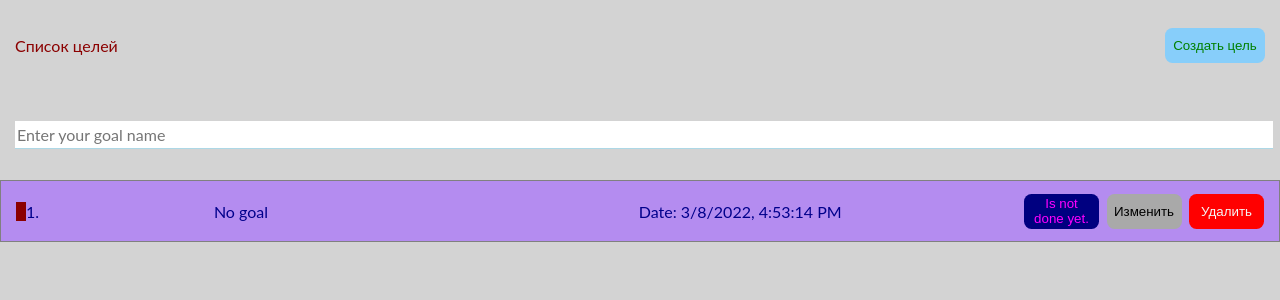
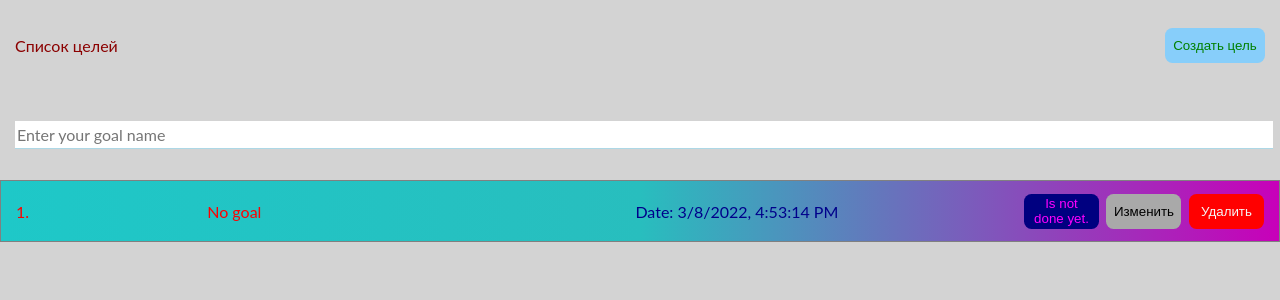
Before and after one commit to rasulam01/ts-task, a React (Create React App) app: page / in a window 1280 px wide. Both pictures are taken after a click on the button "Создать цель". Shown: the top 300 px of the page. Built offline with nearby package versions, Linux system fonts and the light colour scheme; no server answers.

Commit message:
visuals and mixins

```diff
--- a/src/components/Todos/Todos.module.scss
+++ b/src/components/Todos/Todos.module.scss
@@ -27,8 +27,8 @@
   flex-direction: $flex-direction;
 }
 
-@mixin done($border-left, $transition: 0.35s) {
-  border-left: $border-left;
+@mixin done($color, $transition: 0.35s) {
+  color: $color;
   transition: $transition;
 }
 
@@ -88,7 +88,7 @@
   padding-left: 15px;
   text-align: center;
   border-collapse: collapse;
-  background: rgb(180, 140, 240);
+  background: linear-gradient(to right, rgb(30, 200, 200), rgb(40, 190, 190), rgb(200, 0, 185))
 }
 
 .buttons {
@@ -111,8 +111,8 @@
 }
 
 .notDone {
-  @include done(10px solid darkred);
+  @include done(red);
 }
 .done {
-  @include done(10px solid darkgreen);
+  @include done(green);
 }
--- a/src/components/Todos/Todos.tsx
+++ b/src/components/Todos/Todos.tsx
@@ -2,6 +2,7 @@ import { useState, useEffect } from "react";
 import styles from "./Todos.module.scss";
 import axios from "axios";
 import { Data } from "../../interfaces/interfaces";
+import classNames from "classnames";
 // Importing libraries ...
 
 export const TodosList: React.FC = () => {
@@ -67,7 +68,9 @@ export const TodosList: React.FC = () => {
   };
 
   const content = data.length === 0
-  ? "There are no goals at the moment. Care to create one?"
+  ? <div style={{ textAlign: 'center'}}>{"There are no goals at the moment. Care to create one?"}</div>
+
+
   : data.map((item: any, id: number) => {
       const changeDone = async (id: number) => {
         await axios.put(
@@ -76,7 +79,6 @@ export const TodosList: React.FC = () => {
             done: !item.done,
           }
         );
-
         fetchData();
       };
       return (
@@ -96,7 +98,7 @@ export const TodosList: React.FC = () => {
               />
             </div>
           ) : (
-            <div style={{ width: '250px', textAlign: 'justify'}}>
+            <div style={{ width: '250px', textAlign: 'justify'}} className={classNames({[styles.notDone]: !item.done, [styles.done]: item.done})}>
               {item.description ? item.description : "No goal"}
             </div>
           )}
```
